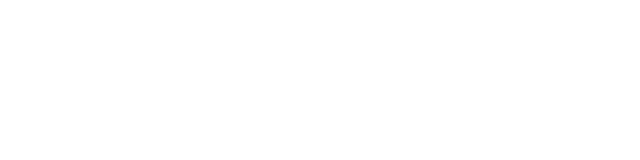
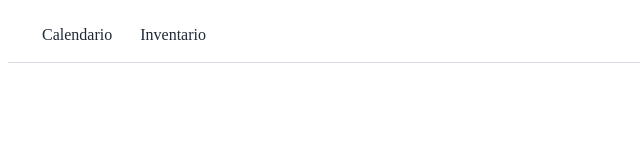
Before and after one commit to pablobaskes/planifai-front, an Angular app: page /diet in a window 1280 px wide. Shown: the top 160 px of the page, without its empty margins (0-640 px from the left). Built offline with nearby package versions, Linux system fonts and the light colour scheme.

Commit message:
feat: add completation

```diff
--- a/src/app/app.css
+++ b/src/app/app.css
@@ -0,0 +1,17 @@
+.app-nav {
+  display: flex;
+  gap: 8px;
+  padding: 12px 24px;
+  border-bottom: 1px solid #d8dee4;
+}
+
+.app-nav a {
+  color: #1f2937;
+  padding: 6px 10px;
+  text-decoration: none;
+}
+
+.app-nav a.active {
+  color: #2563eb;
+  font-weight: 700;
+}
--- a/src/app/app.html
+++ b/src/app/app.html
@@ -1 +1,6 @@
+<nav class="app-nav" aria-label="Principal">
+  <a routerLink="/diet/calendar" routerLinkActive="active">Calendario</a>
+  <a routerLink="/inventory" routerLinkActive="active">Inventario</a>
+</nav>
+
 <router-outlet></router-outlet>
--- a/src/app/app.routes.ts
+++ b/src/app/app.routes.ts
@@ -1,6 +1,11 @@
 import { Routes } from '@angular/router';
 
 export const routes: Routes = [
+  {
+    path: 'inventory',
+    loadComponent: () =>
+      import('./features/inventory/pages/inventory-page/inventory-page').then(m => m.InventoryPage)
+  },
   {
     path: 'diet',
     loadChildren: () =>
--- a/src/app/app.ts
+++ b/src/app/app.ts
@@ -1,9 +1,9 @@
 import { Component, signal } from '@angular/core';
-import { RouterOutlet } from '@angular/router';
+import { RouterLink, RouterLinkActive, RouterOutlet } from '@angular/router';
 
 @Component({
   selector: 'app-root',
-  imports: [RouterOutlet],
+  imports: [RouterLink, RouterLinkActive, RouterOutlet],
   templateUrl: './app.html',
   styleUrl: './app.css'
 })
```
Also changed, not shown: 1 other file (tests, documents, lock files or other folders).
